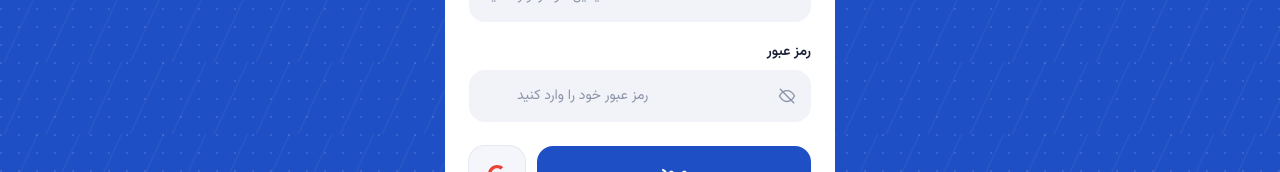
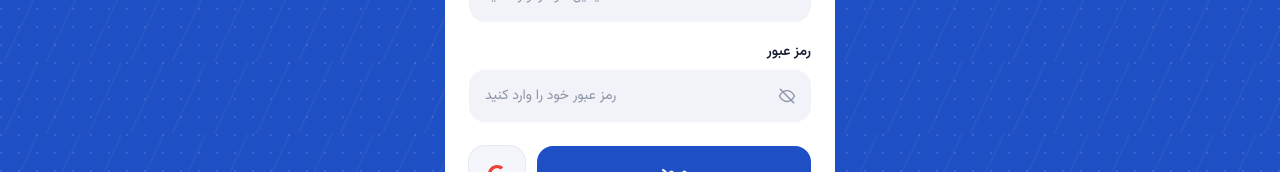
Before and after one commit to thisJavad98/cloud-storage, a Next.js app: page /login in a window 1280 px wide. Shown: the part 514-686 px from the top of the page. Built offline with nearby package versions, Linux system fonts and the light colour scheme; no server answers.

Commit message:
update password input

```diff
--- a/app/login/page.js
+++ b/app/login/page.js
@@ -86,7 +86,7 @@ export default function LoginPage() {
                   value={password}
                   onChange={(e) => setPassword(e.target.value)}
                   placeholder={t("auth.passwordPlaceholder")}
-                  className="h-13 w-full rounded-2xl border-0 bg-[#f1f3f8] py-3.5 ps-12 pe-4 text-left text-sm text-cs-ink outline-none ring-1 ring-transparent transition placeholder:text-cs-muted focus:bg-white focus:ring-cs-blue/30"
+                  className="h-13 w-full rounded-2xl border-0 bg-[#f1f3f8] py-3.5 px-4 pe-4 text-left text-sm text-cs-ink outline-none ring-1 ring-transparent transition placeholder:text-cs-muted focus:bg-white focus:ring-cs-blue/30"
                 />
                 <button
                   type="button"
```
